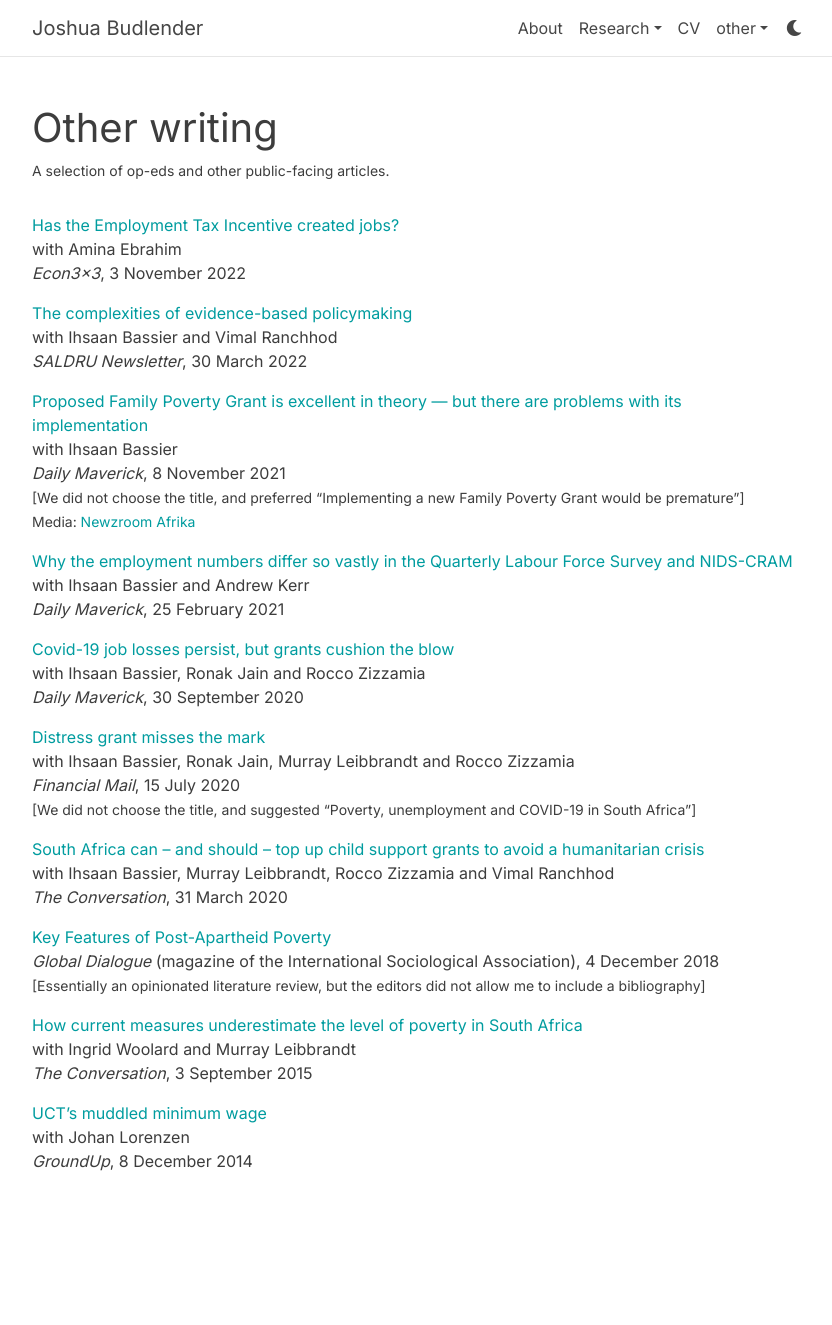
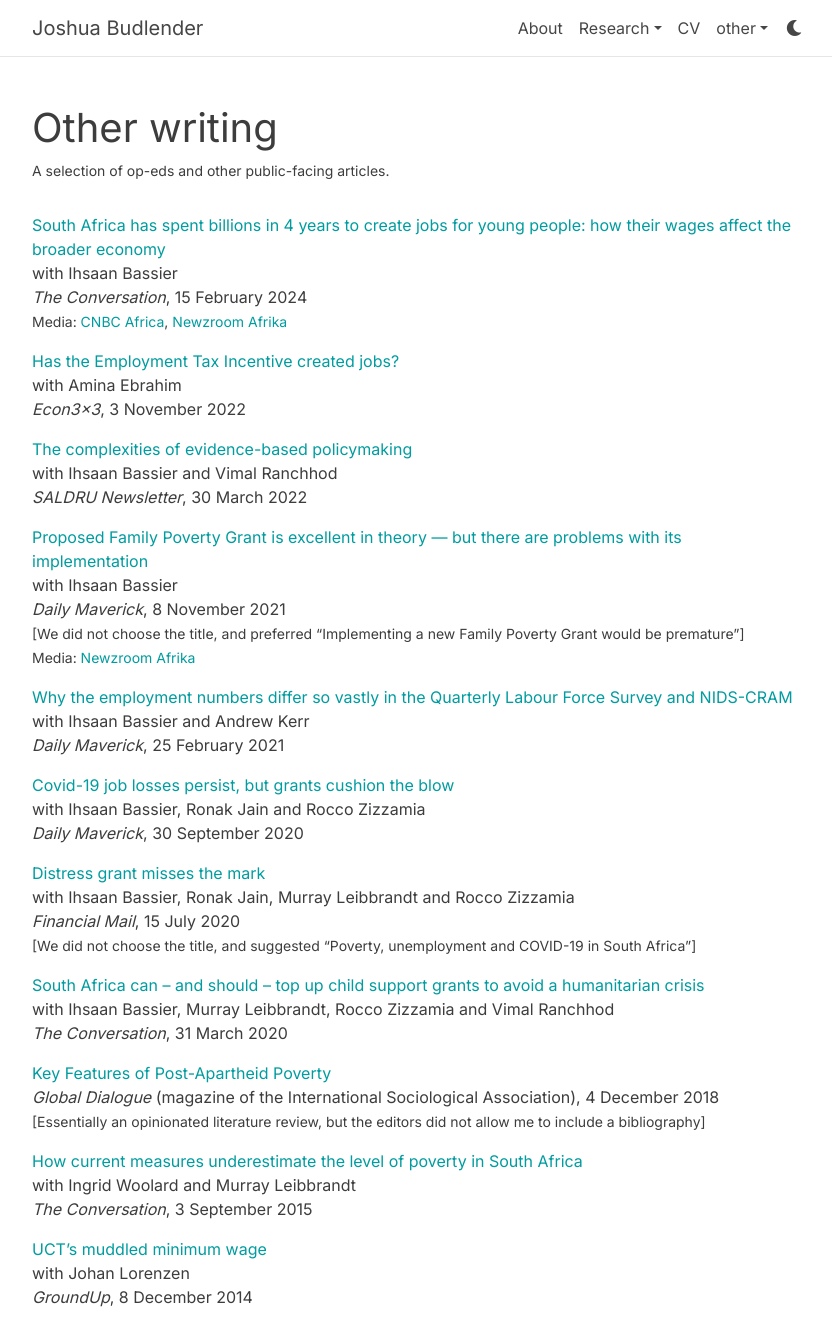
Before and after one commit to jbudlender/jbudlender.github.io, a Jekyll site: the page built from _pages/otherWriting.md, in a window 1280 px wide and 1325 px high. Shown: the whole window, without its empty margins (223-1055 px from the left). Built offline with Jekyll 4.4.1, drawn with Linux system fonts in a browser that asks for light colours; comment, search, counter and statistics services are not loaded; a style sheet for code colours, icons or effects is not loaded.

Commit message:
adding TC op-ed and mype

```diff
--- a/_pages/otherWriting.md
+++ b/_pages/otherWriting.md
@@ -6,6 +6,11 @@ description: A selection of op-eds and other public-facing articles.
 nav: false
 nav_order: 2
 ---
+
+[South Africa has spent billions in 4 years to create jobs for young people: how their wages affect the broader economy](https://theconversation.com/south-africa-has-spent-billions-in-4-years-to-create-jobs-for-young-people-how-their-wages-affect-the-broader-economy-222825)
+with Ihsaan Bassier
+_The Conversation_, 15 February 2024
+<small>Media: [CNBC Africa](https://storage.googleapis.com/bcclips/20240206/7404414-0_134D8B3.mp4), [Newzroom Afrika](https://www.youtube.com/watch?v=oaPT5ch5VGo)
 
 [Has the Employment Tax Incentive created jobs?](http://www.econ3x3.org/article/has-employment-tax-incentive-created-jobs)
 with Amina Ebrahim
```
Also changed, not shown: _pages/links.md (+1 -0 lines), _pages/working.md (+1 -1 lines).
